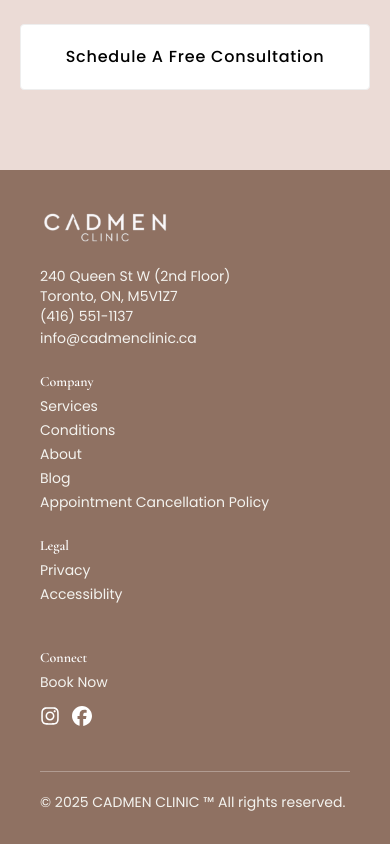
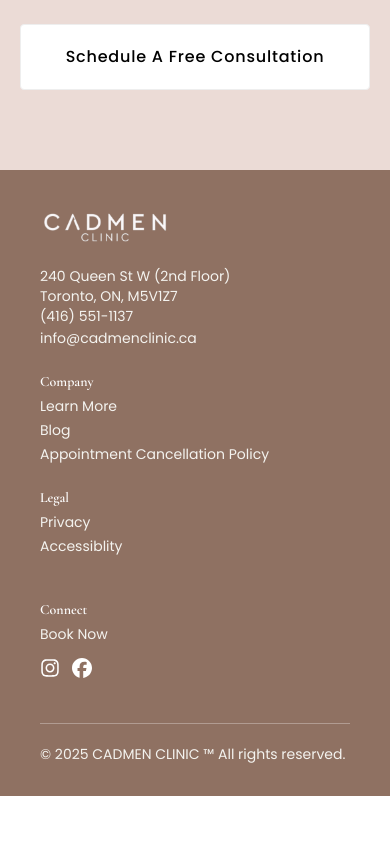
Before and after one commit to dhrvsood/CadmenClinic, a Next.js app: page /about in a window 390 px wide. Shown: the part 1966-2810 px from the top of the page. After the commit the page ends 2762 px from the top, so only its background shows below. Built offline with nearby package versions, Linux system fonts and the light colour scheme.

Commit message:
Fix phone number in footer and booking navbar

```diff
--- a/src/components/footer.js
+++ b/src/components/footer.js
@@ -8,9 +8,9 @@
 
 const navigation = {
   company: [
-    { name: 'Services', href: '/services' },
-    { name: 'Conditions', href: '/conditions' },
-    { name: 'About', href: '/about' },
+    // { name: 'Services', href: '/services' },
+    // { name: 'Conditions', href: '/conditions' },
+    { name: 'Learn More', href: '/about' },
     { name: 'Blog', href: '/blog' },
     {
       name: 'Appointment Cancellation Policy',
@@ -45,7 +45,7 @@
               <p className='text-sm'>240 Queen St W (2nd Floor)</p>
               <p className='text-sm'>Toronto, ON, M5V1Z7</p>
               <p className='text-sm'>
-                <a href='tel:+1416551137' className='text-sm  hover:underline'>
+                <a href='tel:+14165511137' className='text-sm  hover:underline'>
                 (416) 551-1137
                 </a>
               </p>
--- a/src/components/navbar.js
+++ b/src/components/navbar.js
@@ -263,7 +263,7 @@
                       </Link>
                     ) : (
                       <a
-                        href="tel:1416551137"
+                        href="tel:14165511137"
                         className="header-btn rounded border border-beaver/90 bg-beaver/90 px-3 py-3 text-base font-light text-white hover:quicsand-dark flex items-center"
                       >
                         <PhoneIcon className='w-4' />
```
